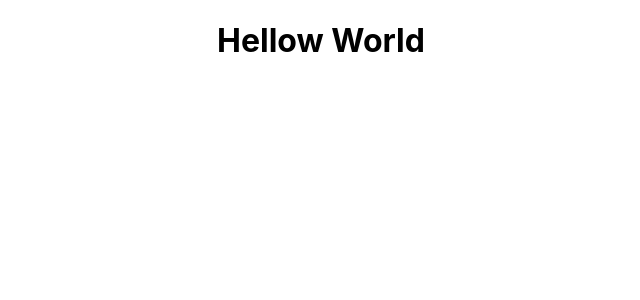
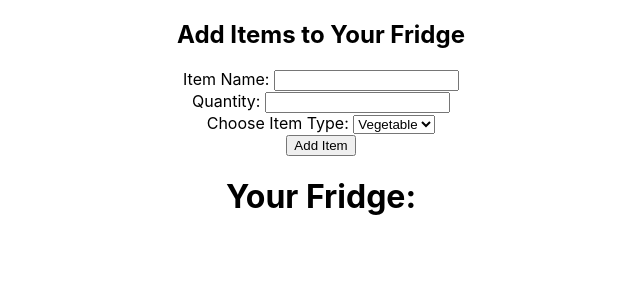
Before and after one commit to ybuchi/byomeals, a React (Create React App) app: page / in a window 1280 px wide. Shown: the top 300 px of the page, without its empty margins (319-959 px from the left). Built offline with nearby package versions, Linux system fonts and the light colour scheme.

Commit message:
Added basic form and fridge components

```diff
--- /dev/null
+++ b/src/Components/AddItemForm.js
@@ -0,0 +1,24 @@
+import React from "react";
+
+function AddItemForm() {
+    return (
+        <>
+        <h2>Add Items to Your Fridge</h2>
+        <form>
+            <label for="item-name">Item Name: </label>
+            <input type="text" name="name" id="item-name"></input> <br/>
+            <label for="item-quantity">Quantity: </label>
+            <input type="number" name="quantity" id="item-quantity"></input> <br/>
+            <label for="item-type">Choose Item Type: </label>
+            <select name="type">
+                <option value="vegetable">Vegetable</option>
+                <option value="meat">Meat</option>
+                <option value="poultry">Poultry</option>
+            </select> <br />
+            <input type="submit" value="Add Item"/>
+        </form>
+        </>
+    )
+}
+
+export default AddItemForm;
--- a/src/Components/App.js
+++ b/src/Components/App.js
@@ -1,10 +1,12 @@
 import '../App.css';
+import Fridge from "./Fridge";
 
 function App() {
 
   return (
     <div className="App">
-      <h1>Hellow World</h1>
+      {/* Routes will go here in the future */}
+      <Fridge />
     </div>
   );
 }
--- /dev/null
+++ b/src/Components/Fridge.js
@@ -0,0 +1,17 @@
+import React from "react";
+import AddItemForm from "./AddItemForm";
+
+function Fridge(){
+    //NESTED COMPONENTS
+    //1. A form where the user can input their individual fridge items
+    //2. Cards for individual components that will display each item (use API to fetch images)
+    //3. Ability to add quantity (update) or delete items (delete)
+    return(
+        <>
+            <AddItemForm />
+            <h1>Your Fridge: </h1>
+        </>
+    )
+}
+
+export default Fridge;
```
